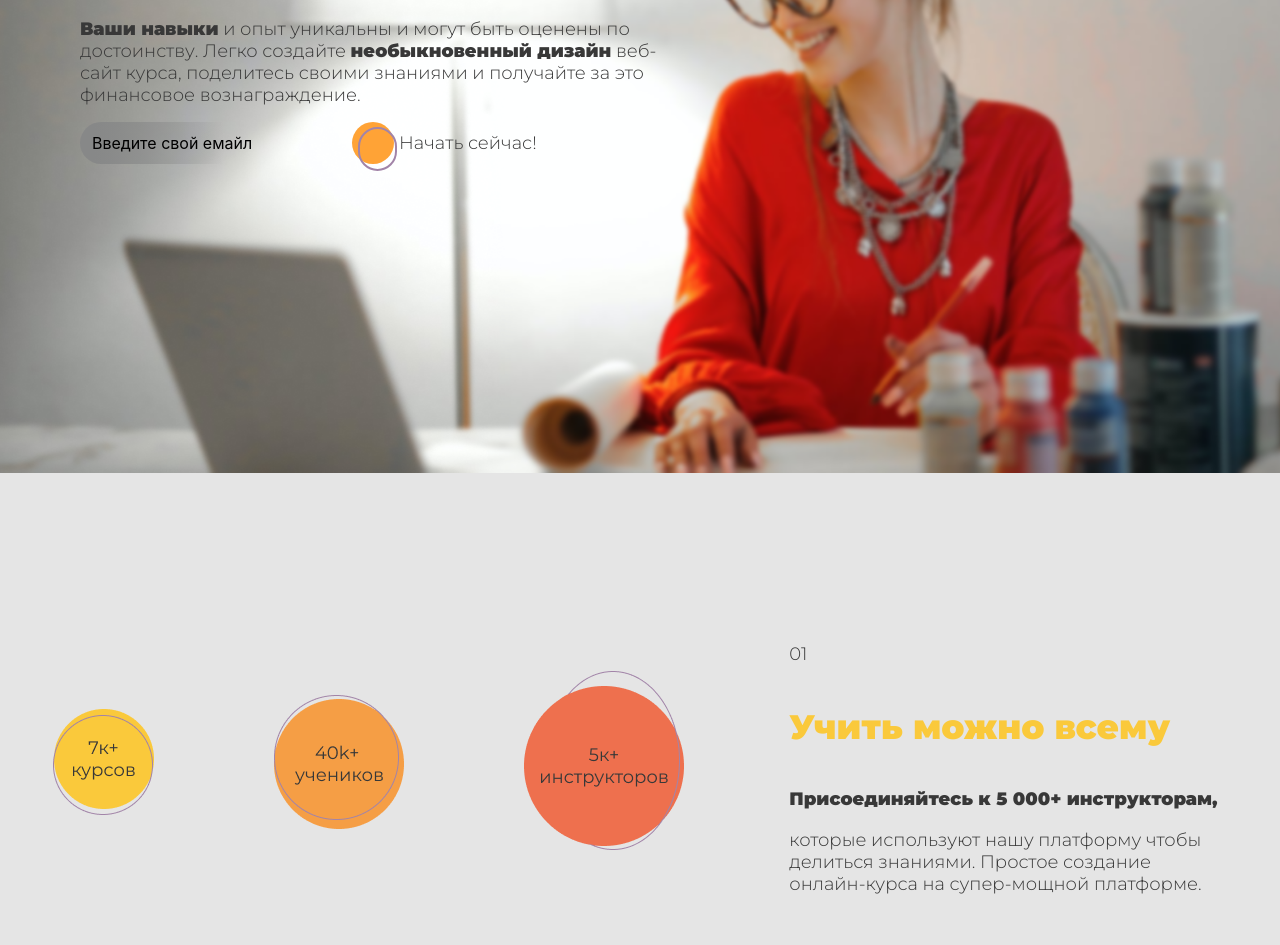
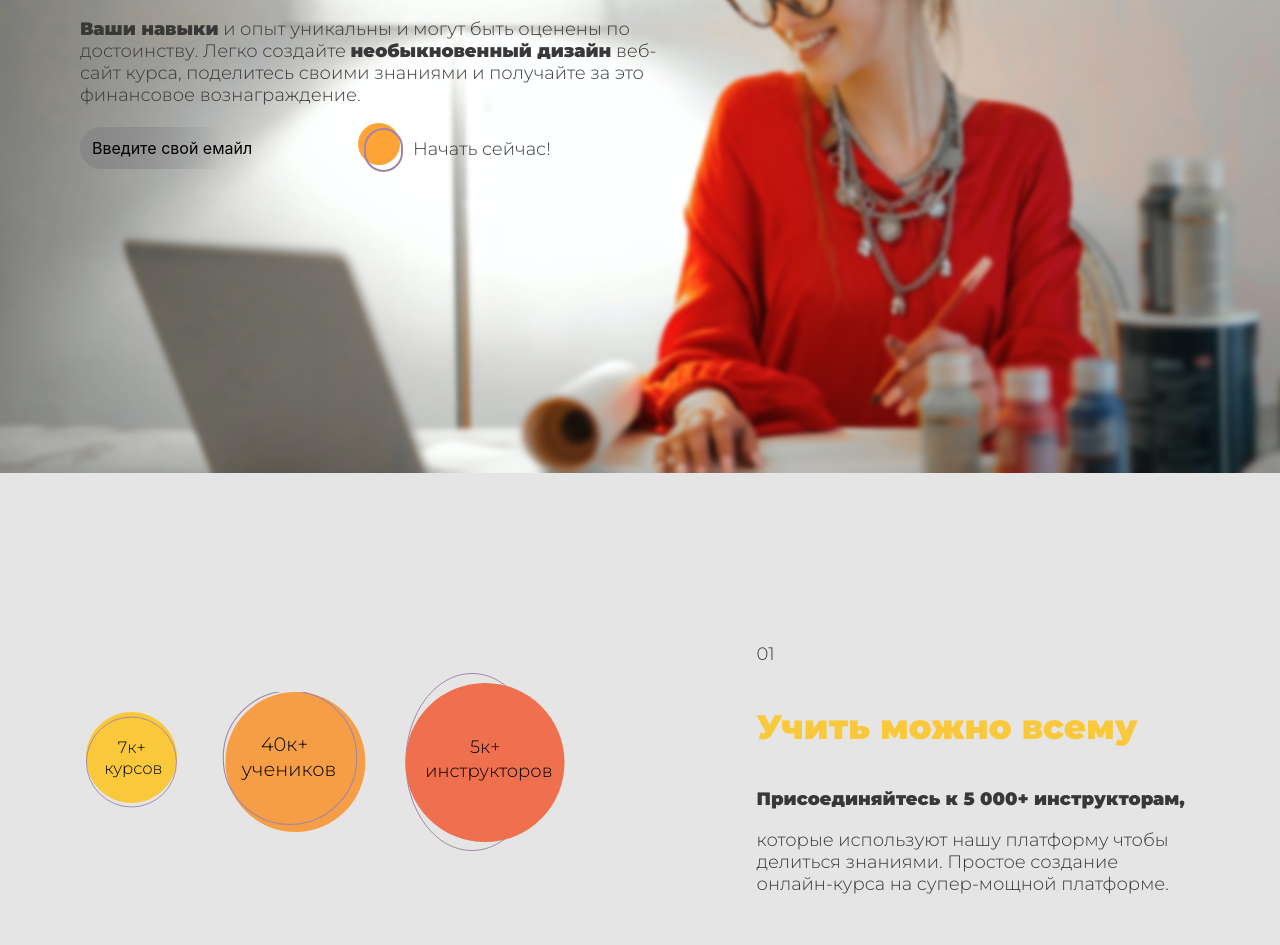
Before and after one commit to violettao/tydo.landing, a plain HTML site: page index.html in a window 1280 px wide. Shown: the part 327-1272 px from the top of the page. Drawn offline with Linux system fonts and the light colour scheme.

Commit message:
redid the button and circle in the block 01

```diff
--- a/index.html
+++ b/index.html
@@ -49,8 +49,18 @@
                            placeholder="Введите свой емайл">
                 </div>
                 <div class="form-button">
-                    <button type="submit" class="btn btn-theme"></button>
-                    <p>Начать сейчас!</p>
+                    <button type="submit" class="btn-theme">
+                        <svg width="45" height="49" viewBox="0 0 45 49" fill="none" xmlns="http://www.w3.org/2000/svg">
+                            <rect class="circle-btn" width="42" height="42" rx="21" fill="#FFA336"/>
+                            <rect x="7" y="6" width="37" height="42" rx="18.5" stroke="#A284A8" stroke-width="2"/>
+                            <style>
+                                .btn-theme:hover .circle-btn{
+                                    fill: #F0724F;
+                                }
+                            </style>
+                        </svg>
+                        <p>Начать сейчас!</p>
+                    </button>
                 </div>
             </form>
         </div>
@@ -59,9 +69,51 @@
     <div class="level-01">
         <div class="container-01">
             <div class="images-circle">
-                <img src="assets/img/courses.png" alt="courses" class="courses">
-                <img src="assets/img/students.png" alt="students" class="students">
-                <img src="assets/img/instructors.png" alt="instructors" class="instructors">
+                <svg width="100" height="100" viewBox="0 0 110 110" fill="none" xmlns="http://www.w3.org/2000/svg">
+                    <circle cx="50" cy="50" r="50" fill="#FAC93B"/>
+                    <circle cx="50" cy="55" r="49.5" stroke="#A284A8"/>
+                    <text class="circles-01" x="35" y="45" fill="black">7к+</text>
+                    <text class="circles-01" x="20" y="68" fill="black">курсов</text>
+                    <style>
+                        svg .circles-01{
+                            font-family: 'Montserrat', sans-serif;
+                            font-size: 18px;
+                            line-height: 22px;
+                            align-items: center;
+                            color: #383838;
+                        }
+                    </style>
+                </svg>
+                <svg width="200" height="140" viewBox="0 0 130 130" fill="none" xmlns="http://www.w3.org/2000/svg" preserveAspectRatio="xMidYMid meet">
+                    <circle cx="70" cy="65" r="65" fill="#F59E45"/>
+                    <circle cx="65" cy="61" r="62" stroke="#A284A8"/>
+                    <text class="circles-01" x="38" y="55" fill="black">40к+</text>
+                    <text class="circles-01" x="20" y="78" fill="black">учеников</text>
+                    <style>
+                        svg .circles-01{
+                            font-family: 'Montserrat', sans-serif;
+                            font-size: 18px;
+                            line-height: 22px;
+                            align-items: center;
+                            color: #383838;
+                        }
+                    </style>
+                </svg>
+                <svg width="170" height="179" viewBox="0 0 150 180" fill="none" xmlns="http://www.w3.org/2000/svg">
+                    <path d="M133.5 89.5C133.5 114.117 126.03 136.385 113.976 152.486C101.922 168.588 85.3085 178.5 67 178.5C48.6915 178.5 32.0779 168.588 20.0241 152.486C7.97028 136.385 0.5 114.117 0.5 89.5C0.5 64.8828 7.97028 42.6154 20.0241 26.5136C32.0779 10.4119 48.6915 0.5 67 0.5C85.3085 0.5 101.922 10.4119 113.976 26.5136C126.03 42.6154 133.5 64.8828 133.5 89.5Z" stroke="#A284A8"/>
+                    <circle cx="80" cy="90" r="80" fill="#EE704E"/>
+                    <text class="circles-01" x="65" y="80" fill="black">5к+</text>
+                    <text class="circles-01" x="20" y="105" fill="black">инструкторов</text>
+                    <style>
+                        svg .circles-01{
+                            font-family: 'Montserrat', sans-serif;
+                            font-size: 18px;
+                            line-height: 22px;
+                            align-items: center;
+                            color: #383838;
+                        }
+                    </style>
+                </svg>
             </div>
             <div class="level-01-text">
                 <p class="level-number">01</p>
@@ -118,8 +170,18 @@
                 <h3>Создай свой курс</h3>
                 <p>Создай свой курс за несколько минут. Ты можешь загружать видео, презентации, текстовые и аудио файлы. А также ты можешь создавать и проверять домашние/контрольные работы прямо в своём личном кабинете. Всё что нужно находится в одном месте.</p>
                 <div class="form-button">
-                    <button type="submit" class="btn btn-theme"></button>
-                    <p>Дальше</p>
+                    <button type="button" class="btn-theme">
+                        <svg width="45" height="49" viewBox="0 0 45 49" fill="none" xmlns="http://www.w3.org/2000/svg">
+                            <rect class="circle-btn" width="42" height="42" rx="21" fill="#FFA336"/>
+                            <rect x="7" y="6" width="37" height="42" rx="18.5" stroke="#A284A8" stroke-width="2"/>
+                            <style>
+                                .btn-theme:hover .circle-btn{
+                                    fill: #F0724F;
+                                }
+                            </style>
+                        </svg>
+                        <p>Дальше</p>
+                    </button>
                 </div>
             </div>
         </div>
--- a/style.css
+++ b/style.css
@@ -65,36 +65,23 @@ form {
     justify-content: start;
 }
 
-
-form .btn-theme {
-    width: 42px;
-    height: 42px;
-    color: #fff;
-    background-color: #FFA336;
-    border-radius: 30px;
-    transition: background 0.3s;
+.btn-theme{
+    display: flex;
+    flex-direction: row;
+    justify-content: center;
+    border: none;
+    background: transparent;
 }
 
-.btn-theme:after {
-    content: ' ';
-    position: absolute;
-    width: 39px;
-    height: 44px;
-    border: 2px solid #A284A8;
-    box-sizing: border-box;
-    border-radius: 30px;
-    top: 5px;
-    left: 6px;
+.btn-theme p{
+    padding-top: 15px;
+    padding-left: 10px;
 }
+
 
 .form-button {
     position: relative;
     display: flex;
-}
-
-.btn-theme:hover {
-    color: #fff;
-    background-color: #F0724F;
 }
 
 form .form-control {
@@ -180,21 +167,9 @@ form p {
 .level-01 p b{
     line-height: 60px;
 }
-
 .images-circle{
-    display: flex;
-    justify-content: space-between;
-    align-items: center;
+    width: 500px;
 }
-
-.courses{
-    margin-right: 120px;
-}
-
-.students{
-    margin-right: 120px;
-}
-
 /* level-02 */
 
 .level-02{
@@ -295,19 +270,7 @@ form p {
     height: 950px;
 }
 
-.level-03-text .btn-theme {
-    width: 42px;
-    height: 42px;
-    color: #fff;
-    background-color: #FFA336;
-    border-radius: 30px;
-    transition: background 0.3s;
-}
 
-.level-03-text .btn-theme:hover {
-    color: #fff;
-    background-color: #F0724F;
-}
 .social{
     display: flex;
     justify-content: center;
```
Also changed, not shown: assets/img/circle_course.svg (added), assets/img/circle_instructor.svg (added), assets/img/circle_student.svg (added), assets/img/courses.png (deleted), assets/img/ellipse_course.svg (added), assets/img/ellipse_instructor.svg (added), assets/img/ellipse_student.svg (added), assets/img/instructors.png (deleted), assets/img/students.png (deleted), favicon-32x32.png (added).
